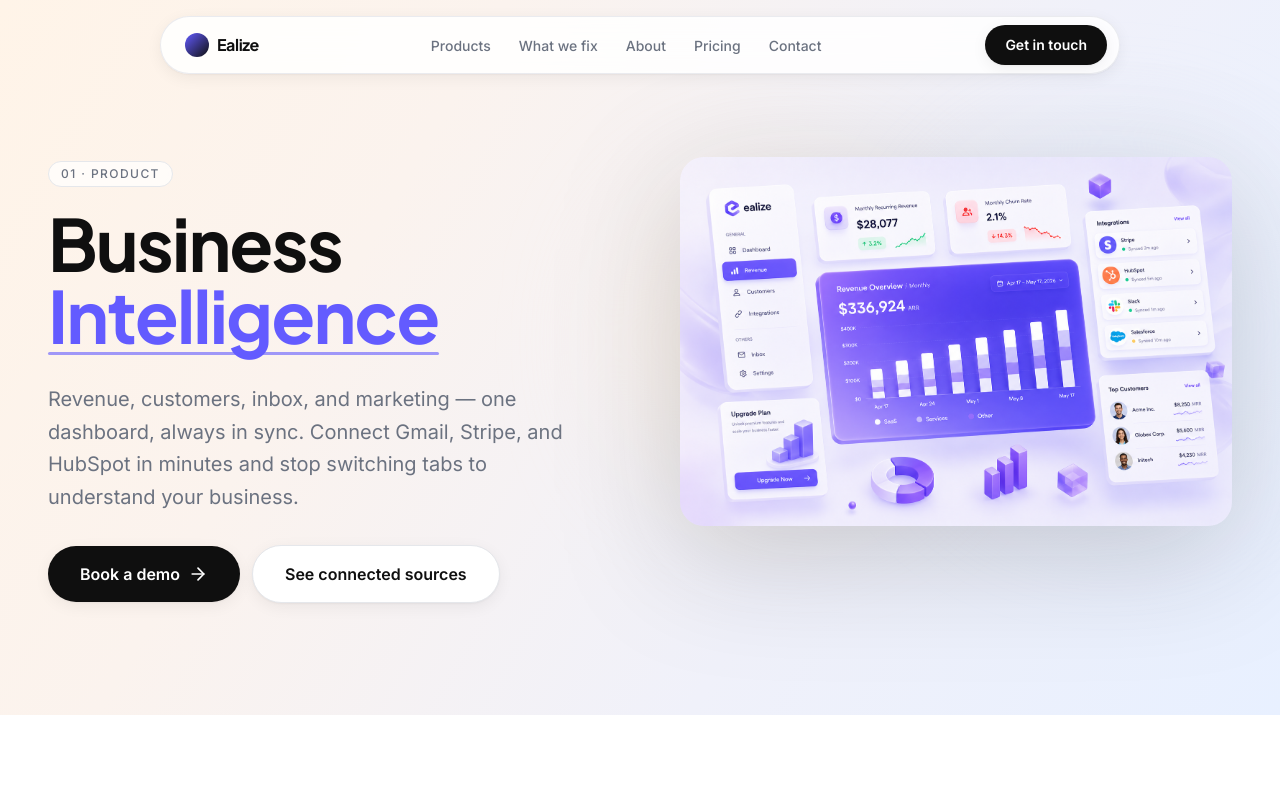
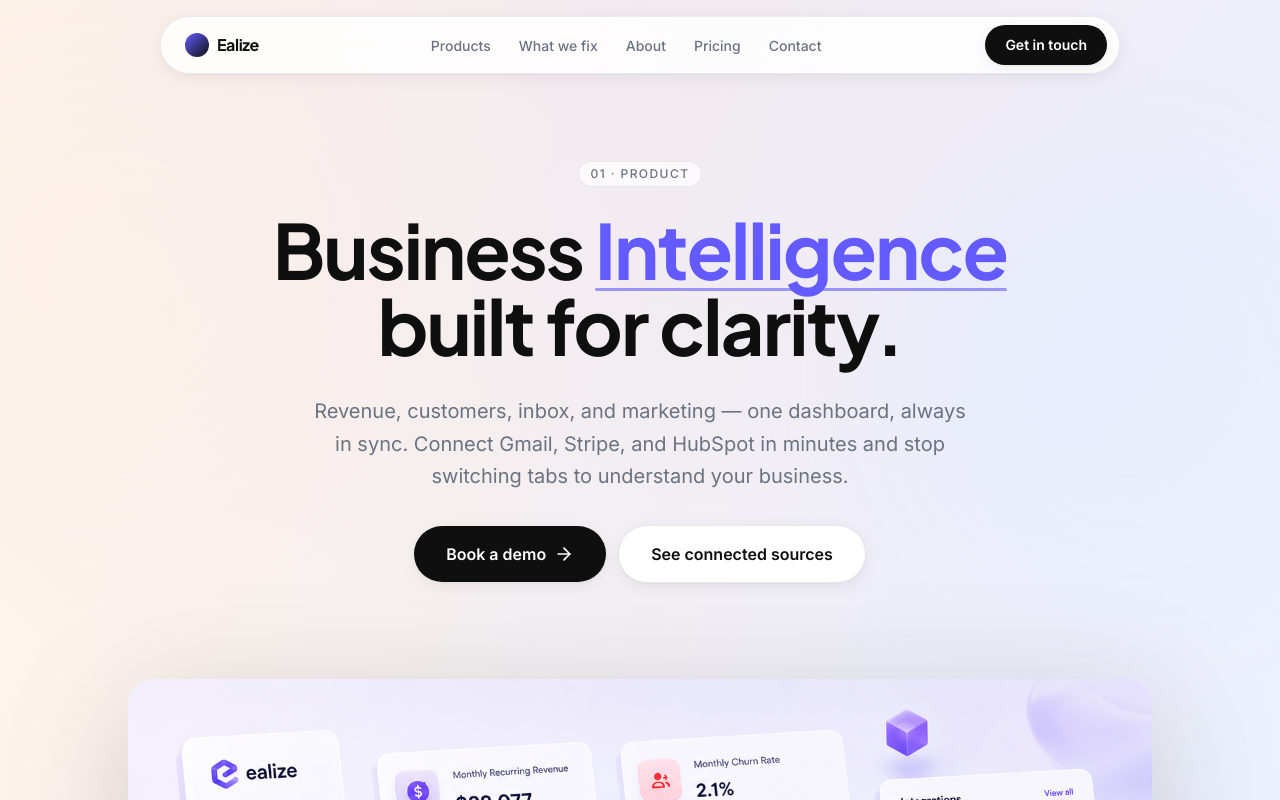
Before and after one commit to aarongronbarj-beep/EalizeWebDesign, a React (Vite) app: page /products/business-intelligence in a window 1280 px wide. Shown: the top 800 px of the page. Built offline with nearby package versions, Linux system fonts and the light colour scheme.

Commit message:
Redesign BI hero with centered text top and dashboard below

```diff
--- a/src/pages/BusinessIntelligence.tsx
+++ b/src/pages/BusinessIntelligence.tsx
@@ -135,24 +135,29 @@ export default function BusinessIntelligence() {
   return (
     <>
       {/* Hero */}
-      <section className="relative overflow-hidden bg-hero-gradient pt-28 pb-14 md:pt-32 md:pb-20 xl:pt-40 xl:pb-28 2xl:pt-48 2xl:pb-36">
-        <div className="container-content">
-          <div className="grid items-center gap-10 md:grid-cols-[1.1fr_1fr] md:gap-10 lg:gap-16 xl:grid-cols-[1fr_1fr] xl:gap-20 2xl:gap-28">
-            <div>
-              <span className="eyebrow">01 · Product</span>
-              <h1 className="mt-5 font-heading text-4xl font-bold leading-[1.05] tracking-tight text-ink sm:text-5xl md:text-6xl lg:text-[64px] xl:text-[72px] 2xl:text-[88px]">
+      <section className="relative overflow-hidden bg-hero-gradient pt-28 pb-0 md:pt-32 xl:pt-40">
+        <div className="pointer-events-none absolute -left-20 top-20 h-72 w-72 rounded-full bg-cream/60 blur-3xl xl:h-96 xl:w-96" />
+        <div className="pointer-events-none absolute -right-20 top-40 h-80 w-80 rounded-full bg-sky/60 blur-3xl xl:h-[28rem] xl:w-[28rem]" />
+        <div className="pointer-events-none absolute inset-0 bg-[radial-gradient(circle_at_center_top,_rgba(99,91,255,0.06),_transparent_60%)]" />
+
+        <div className="container-content relative">
+          <div className="mx-auto max-w-3xl text-center xl:max-w-4xl">
+            <span className="eyebrow justify-center">01 · Product</span>
+            <h1 className="mt-6 font-heading text-4xl font-bold leading-[1.05] tracking-tight text-ink sm:text-5xl md:text-6xl lg:text-[64px] xl:text-[76px] 2xl:text-[88px]">
               Business{' '}
               <span className="relative inline-block whitespace-nowrap text-brand">
                 <span className="relative z-10">Intelligence</span>
                 <span className="absolute -bottom-1 left-0 right-0 h-[3px] rounded-full bg-brand/60" />
               </span>
+              <br className="hidden sm:block" />
+              <span className="text-ink"> built for clarity.</span>
             </h1>
-              <p className="mt-6 text-base leading-relaxed text-muted sm:mt-8 md:text-lg xl:text-xl xl:leading-relaxed 2xl:text-2xl">
+            <p className="mx-auto mt-6 max-w-2xl text-base leading-relaxed text-muted sm:mt-8 md:text-lg xl:text-xl xl:leading-relaxed">
               Revenue, customers, inbox, and marketing — one dashboard, always in sync.
               Connect Gmail, Stripe, and HubSpot in minutes and stop switching tabs to understand your business.
             </p>
 
-              <div className="mt-6 flex flex-col gap-3 sm:mt-8 sm:flex-row sm:flex-wrap sm:items-center">
+            <div className="mt-8 flex flex-col items-center justify-center gap-3 sm:flex-row sm:flex-wrap">
               <Link to="/contact" className="btn-primary xl:px-8 xl:py-4 xl:text-base">
                 Book a demo
                 <ArrowRight className="h-4 w-4 xl:h-5 xl:w-5" />
@@ -163,16 +168,12 @@ export default function BusinessIntelligence() {
             </div>
           </div>
 
-            <div className="relative flex items-center justify-center md:-mt-10 lg:-mt-16 xl:-mt-20">
-              <div className="pointer-events-none absolute -left-10 top-10 h-48 w-48 rounded-full bg-cream/80 blur-3xl xl:h-72 xl:w-72" />
-              <div className="pointer-events-none absolute -right-10 bottom-10 h-56 w-56 rounded-full bg-sky/80 blur-3xl xl:h-80 xl:w-80" />
-              <div className="pointer-events-none absolute inset-0 bg-[radial-gradient(circle_at_center,_rgba(99,91,255,0.08),_transparent_60%)]" />
+          <div className="relative mx-auto mt-14 max-w-5xl md:mt-20 xl:mt-24 2xl:max-w-6xl">
             <img
               src="/dashboardpage.png"
               alt="Ealize Business Intelligence dashboard"
-                className="relative z-10 w-full max-w-[480px] rounded-2xl drop-shadow-[0_30px_60px_rgba(15,15,15,0.18)] md:max-w-full xl:rounded-3xl"
+              className="relative z-10 w-full rounded-t-2xl drop-shadow-[0_30px_60px_rgba(15,15,15,0.18)] xl:rounded-t-3xl"
             />
-            </div>
           </div>
         </div>
       </section>
```
Lines whose indentation alone changed are shown as unchanged.
